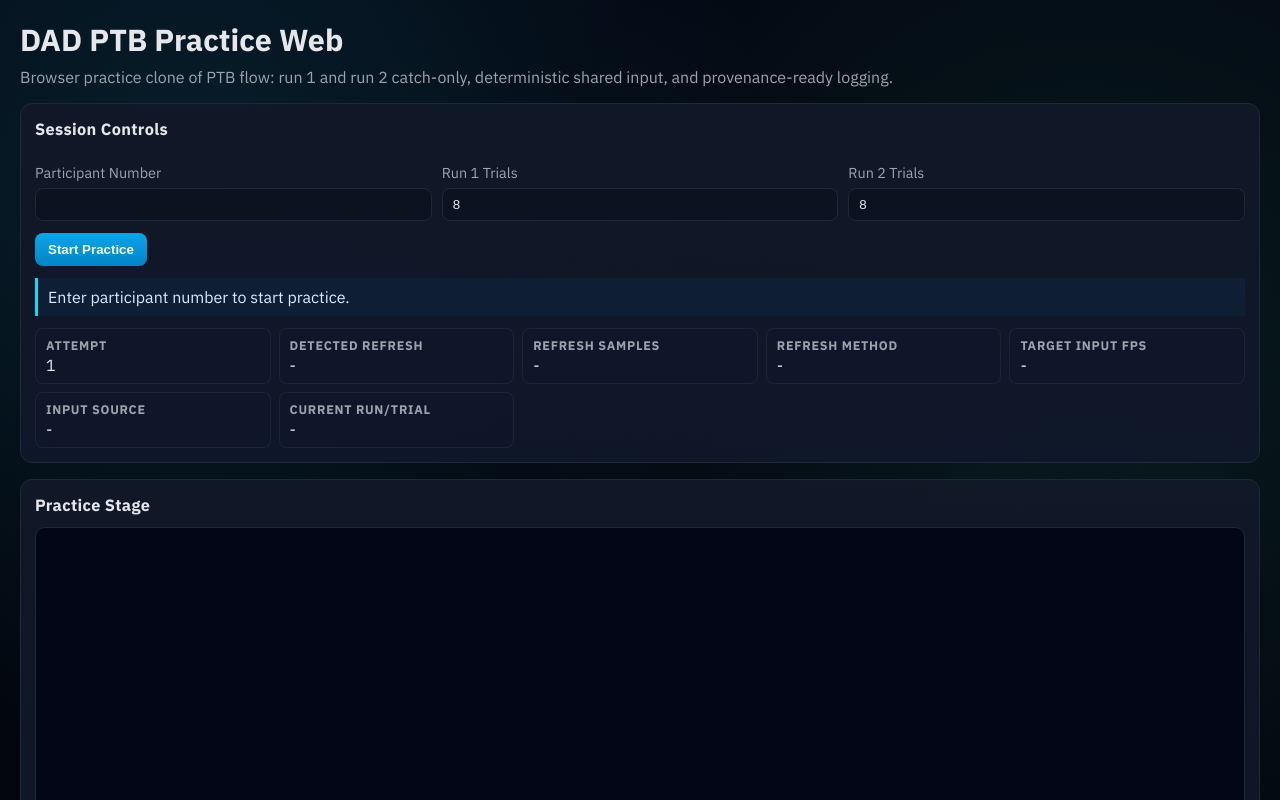
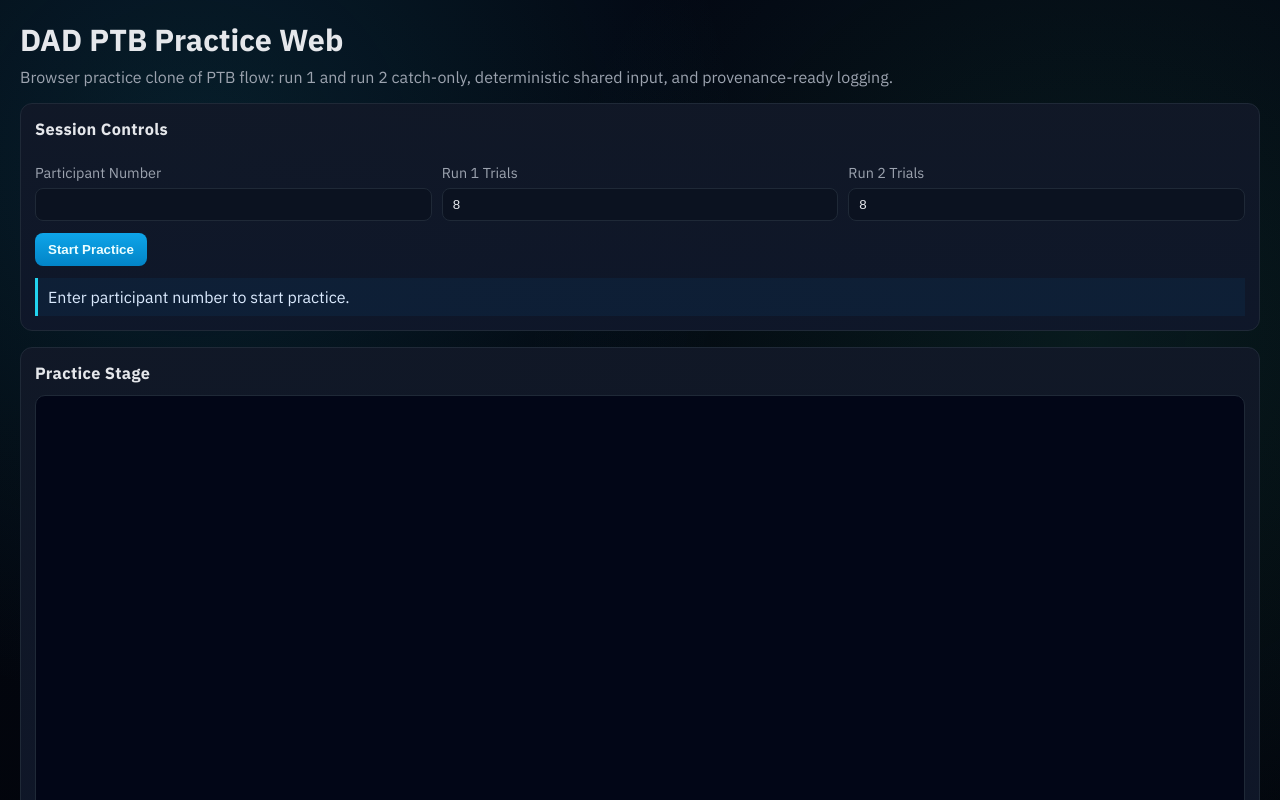
Before and after one commit to dgrignol/dad-ptb-practice-web, a React (Vite) app: page / in a window 1280 px wide. Shown: the top 800 px of the page. Built offline with nearby package versions, Linux system fonts and the light colour scheme.

Commit message:
Simplify practice UI and auto-download end-session outputs

```diff
--- a/src/App.css
+++ b/src/App.css
@@ -182,6 +182,17 @@ button:disabled {
   gap: 12px;
 }
 
+.summary-panel h3 {
+  margin: 4px 0 0;
+  font-size: 0.96rem;
+  color: #dbeafe;
+}
+
+.end-message {
+  margin: 0;
+  color: #c7f9cc;
+}
+
 .table-wrap {
   overflow-x: auto;
 }
--- a/src/App.tsx
+++ b/src/App.tsx
@@ -58,7 +58,6 @@ type FixationFeedback = 'neutral' | 'correct' | 'incorrect';
 type FeedbackTransition =
   | {
       kind: 'next_trial';
-      nextTrialIndex: number;
       nextPlan: PracticeTrialPlan;
     }
   | {
@@ -96,19 +95,13 @@ function App() {
     query.run2TrialCount ? String(query.run2TrialCount) : String(DEFAULT_PRACTICE_CONFIG.run2TrialCount),
   );
 
-  const [detectedRefreshHz, setDetectedRefreshHz] = useState<number | null>(null);
-  const [refreshSampleCount, setRefreshSampleCount] = useState<number>(0);
-  const [refreshMethod, setRefreshMethod] = useState<'raf_median' | 'override' | null>(null);
-  const [targetInputFps, setTargetInputFps] = useState<number | null>(null);
   const [inputDataset, setInputDataset] = useState<SharedInputDataset | null>(null);
-  const [inputWasGenerated, setInputWasGenerated] = useState<boolean>(false);
 
   const [session, setSession] = useState<PracticeSessionResult | null>(null);
   const [exports, setExports] = useState<ExportArtifacts | null>(null);
 
   // Section: trial-flow pointers and live trial plan references.
   const [currentRunIndex, setCurrentRunIndex] = useState<1 | 2>(1);
-  const [currentTrialIndex, setCurrentTrialIndex] = useState<number>(1);
   const [activePlan, setActivePlan] = useState<PracticeTrialPlan | null>(null);
   const [questionPromptText, setQuestionPromptText] = useState<string>('');
   const [fixationFeedback, setFixationFeedback] = useState<FixationFeedback>('neutral');
@@ -122,10 +115,37 @@ function App() {
   const trialStartIsoRef = useRef<string>('');
   const trialEndIsoRef = useRef<string>('');
   const activePlanRef = useRef<PracticeTrialPlan | null>(null);
-
-  const hasSession = session !== null;
+  const autoDownloadedSessionIdRef = useRef<string | null>(null);
 
   const currentSummaryRows = session?.summary.byRunAndCatch ?? [];
+  const overallSummary = useMemo(() => {
+    if (!session) {
+      return null;
+    }
+
+    const scored = session.trials.filter((trial) => trial.catchResponseCorrect !== null);
+    const rtValues = session.trials
+      .map((trial) => trial.catchResponseRtMs)
+      .filter((value): value is number => value !== null)
+      .sort((a, b) => a - b);
+
+    const nScored = scored.length;
+    const nCorrect = scored.filter((trial) => trial.catchResponseCorrect === 1).length;
+    const accuracyPct = nScored > 0 ? (nCorrect / nScored) * 100 : null;
+    const meanRtMs =
+      rtValues.length > 0 ? rtValues.reduce((acc, value) => acc + value, 0) / rtValues.length : null;
+    const medianRtMs =
+      rtValues.length > 0 ? rtValues[Math.floor((rtValues.length - 1) / 2)] : null;
+
+    return {
+      nTrials: session.trials.length,
+      nScored,
+      nCorrect,
+      accuracyPct,
+      meanRtMs,
+      medianRtMs,
+    };
+  }, [session]);
 
   useEffect(() => {
     activePlanRef.current = activePlan;
@@ -180,11 +200,6 @@ function App() {
         const refresh = await detectRefreshHz(query.fpsOverride);
         const targetFps = mapRefreshToTargetFps(refresh.detectedRefreshHz);
 
-        setDetectedRefreshHz(refresh.detectedRefreshHz);
-        setRefreshSampleCount(refresh.sampleCount);
-        setRefreshMethod(refresh.method);
-        setTargetInputFps(targetFps);
-
         const selection = getOrCreateSharedInputForFps({
           fps: targetFps,
           sharedInputSubjectId: DEFAULT_PRACTICE_CONFIG.sharedInputSubjectId,
@@ -193,7 +208,6 @@ function App() {
 
         const dataset = selection.dataset;
         setInputDataset(dataset);
-        setInputWasGenerated(selection.wasGenerated);
 
         const run1Max = dataset.schedule.runOrdersBase.run1.length;
         const run2Max = dataset.schedule.runOrdersBase.run2.length;
@@ -252,7 +266,6 @@ function App() {
           setSession(simulated.session);
           setExports(buildExportArtifacts(simulated.session));
           setCurrentRunIndex(2);
-          setCurrentTrialIndex(simulated.session.runPlannedVsCompleted.run2Completed);
           setActivePlan(null);
           setPhase('session_complete');
           setStatusText(
@@ -264,9 +277,9 @@ function App() {
         setSession(skeleton);
         setExports(null);
         setCurrentRunIndex(1);
-        setCurrentTrialIndex(1);
         setFixationFeedback('neutral');
         setFeedbackTransition(null);
+        autoDownloadedSessionIdRef.current = null;
         setStatusText('Run 1 started. Keep fixation and answer catch question quickly and accurately.');
 
         const firstPlan = skeleton.runPlans.run1[0];
@@ -428,7 +441,6 @@ function App() {
         }
         setFeedbackTransition({
           kind: 'next_trial',
-          nextTrialIndex: nextTrial,
           nextPlan,
         });
         return;
@@ -497,13 +509,11 @@ function App() {
       setFixationFeedback('neutral');
 
       if (feedbackTransition.kind === 'next_trial') {
-        setCurrentTrialIndex(feedbackTransition.nextTrialIndex);
         setActivePlan(feedbackTransition.nextPlan);
         setPhase('trial');
       } else if (feedbackTransition.kind === 'to_transition') {
         setPhase('transition');
         setCurrentRunIndex(2);
-        setCurrentTrialIndex(1);
         setActivePlan(null);
         setStatusText(
           'End of Run 1. Run 2 will start now. Instruction reminder: keep fixation and answer catch question quickly and accurately.',
@@ -513,7 +523,7 @@ function App() {
         setExports(buildExportArtifacts(feedbackTransition.finalizedSession));
         setPhase('session_complete');
         setActivePlan(null);
-        setStatusText('Practice complete. Review summary and export files.');
+        setStatusText('Practice complete. Results downloaded automatically. You can try again by pressing R.');
       }
 
       setFeedbackTransition(null);
@@ -575,7 +585,6 @@ function App() {
         return;
       }
       setCurrentRunIndex(2);
-      setCurrentTrialIndex(1);
       setActivePlan(firstRun2Plan);
       setPhase('trial');
       setStatusText('Run 2 started.');
@@ -634,9 +643,9 @@ function App() {
     setExports(null);
     setActivePlan(null);
     setCurrentRunIndex(1);
-    setCurrentTrialIndex(1);
     setFixationFeedback('neutral');
     setFeedbackTransition(null);
+    autoDownloadedSessionIdRef.current = null;
     setPhase('setup');
     setStatusText('Ready for a new practice attempt.');
   }, []);
@@ -661,6 +670,21 @@ function App() {
     }
     downloadTextFile(`practice_metadata_${session.sessionId}.csv`, exports.metadataCsv);
   }, [exports, session]);
+
+  // Section: auto-download all outputs when practice completes.
+  useEffect(() => {
+    if (phase !== 'session_complete' || !session || !exports || query.testMode) {
+      return;
+    }
+    if (autoDownloadedSessionIdRef.current === session.sessionId) {
+      return;
+    }
+
+    autoDownloadedSessionIdRef.current = session.sessionId;
+    downloadTextFile(`practice_session_${session.sessionId}.json`, exports.behaviorJson);
+    downloadTextFile(`practice_metadata_${session.sessionId}.json`, exports.metadataJson);
+    downloadTextFile(`practice_metadata_${session.sessionId}.csv`, exports.metadataCsv);
+  }, [exports, phase, query.testMode, session]);
 
   return (
     <div className="app-shell">
@@ -725,49 +749,12 @@ function App() {
 
           {phase === 'session_complete' && (
             <button type="button" onClick={repeatPractice}>
-              Repeat Practice (R or 8)
+              Repeat Practice (R)
             </button>
           )}
         </div>
 
         <p className="status-text">{statusText}</p>
-
-        <div className="meta-grid">
-          <div>
-            <strong>Attempt</strong>
-            <span>{attemptIndex}</span>
-          </div>
-          <div>
-            <strong>Detected Refresh</strong>
-            <span>{detectedRefreshHz ? `${detectedRefreshHz} Hz` : '-'}</span>
-          </div>
-          <div>
-            <strong>Refresh Samples</strong>
-            <span>{refreshSampleCount || '-'}</span>
-          </div>
-          <div>
-            <strong>Refresh Method</strong>
-            <span>{refreshMethod ?? '-'}</span>
-          </div>
-          <div>
-            <strong>Target Input FPS</strong>
-            <span>{targetInputFps ?? '-'}</span>
-          </div>
-          <div>
-            <strong>Input Source</strong>
-            <span>
-              {inputDataset
-                ? `${inputDataset.datasetId} (${inputWasGenerated ? 'generated now' : 'cached'})`
-                : '-'}
-            </span>
-          </div>
-          <div>
-            <strong>Current Run/Trial</strong>
-            <span>
-              {hasSession ? `Run ${currentRunIndex}, Trial ${currentTrialIndex}` : '-'}
-            </span>
-          </div>
-        </div>
       </section>
 
       <section className="panel stage-panel">
@@ -794,7 +781,6 @@ function App() {
               onClick={() => {
                 if (session?.runPlans.run2[0]) {
                   setCurrentRunIndex(2);
-                  setCurrentTrialIndex(1);
                   setActivePlan(session.runPlans.run2[0]);
                   setPhase('trial');
                   setStatusText('Run 2 started.');
@@ -809,7 +795,30 @@ function App() {
 
       {phase === 'session_complete' && session && exports && (
         <section className="panel summary-panel">
-          <h2>Summary by Catch Type</h2>
+          <h2>Practice Complete</h2>
+          <p className="end-message">You can try again by pressing R.</p>
+
+          {overallSummary && (
+            <div className="run-counts">
+              <div>
+                <strong>Accuracy:</strong>{' '}
+                {overallSummary.accuracyPct !== null ? `${overallSummary.accuracyPct.toFixed(1)}%` : '-'}
+              </div>
+              <div>
+                <strong>Mean RT:</strong>{' '}
+                {overallSummary.meanRtMs !== null ? `${overallSummary.meanRtMs.toFixed(1)} ms` : '-'}
+              </div>
+              <div>
+                <strong>Median RT:</strong>{' '}
+                {overallSummary.medianRtMs !== null ? `${overallSummary.medianRtMs.toFixed(1)} ms` : '-'}
+              </div>
+              <div>
+                <strong>Correct/Scored:</strong> {overallSummary.nCorrect}/{overallSummary.nScored}
+              </div>
+            </div>
+          )}
+
+          <h3>Summary by Catch Type</h3>
           <SummaryTable rows={currentSummaryRows} />
 
           <div className="run-counts">
@@ -822,6 +831,9 @@ function App() {
               {session.runPlannedVsCompleted.run2Planned}/{session.runPlannedVsCompleted.run2Completed}
             </div>
           </div>
+
+          <h3>Single-Trial RT and Correct</h3>
+          <SingleTrialResultsTable trials={session.trials} />
 
           <div className="button-row">
             <button type="button" onClick={downloadBehavior}>
@@ -876,7 +888,7 @@ function drawTrialFrame(args: DrawTrialFrameArgs): void {
   context.fillStyle = '#080b12';
   context.fillRect(0, 0, canvas.width, canvas.height);
 
-  context.fillStyle = '#0b1320';
+  context.fillStyle = '#000000';
   context.fillRect(arenaRect.x, arenaRect.y, arenaRect.size, arenaRect.size);
 
   context.strokeStyle = '#1f2937';
@@ -969,7 +981,7 @@ function drawPathbandPolyline(
     return;
   }
 
-  context.strokeStyle = '#050505';
+  context.strokeStyle = '#000000';
   context.lineWidth = Math.max(2, degToCanvasDistance(widthDeg, canvas));
   context.lineCap = terminalStyle === 'round' ? 'round' : 'butt';
   context.lineJoin = 'round';
@@ -1137,4 +1149,39 @@ function SummaryTable({ rows }: SummaryTableProps) {
   );
 }
 
+interface SingleTrialResultsTableProps {
+  trials: PracticeSessionResult['trials'];
+}
+
+function SingleTrialResultsTable({ trials }: SingleTrialResultsTableProps) {
+  if (trials.length === 0) {
+    return <p>No trial results available.</p>;
+  }
+
+  return (
+    <div className="table-wrap">
+      <table>
+        <thead>
+          <tr>
+            <th>Run</th>
+            <th>Trial</th>
+            <th>RT (ms)</th>
+            <th>Correct</th>
+          </tr>
+        </thead>
+        <tbody>
+          {trials.map((trial) => (
+            <tr key={`${trial.runIndex}-${trial.executedTrialIndex}`}>
+              <td>{trial.runIndex}</td>
+              <td>{trial.executedTrialIndex}</td>
+              <td>{trial.catchResponseRtMs ?? '-'}</td>
+              <td>{trial.catchResponseCorrect === null ? '-' : trial.catchResponseCorrect}</td>
+            </tr>
+          ))}
+        </tbody>
+      </table>
+    </div>
+  );
+}
+
 export default App;
```
Also changed, not shown: verification/verification_report.md (+1 -1 lines).
